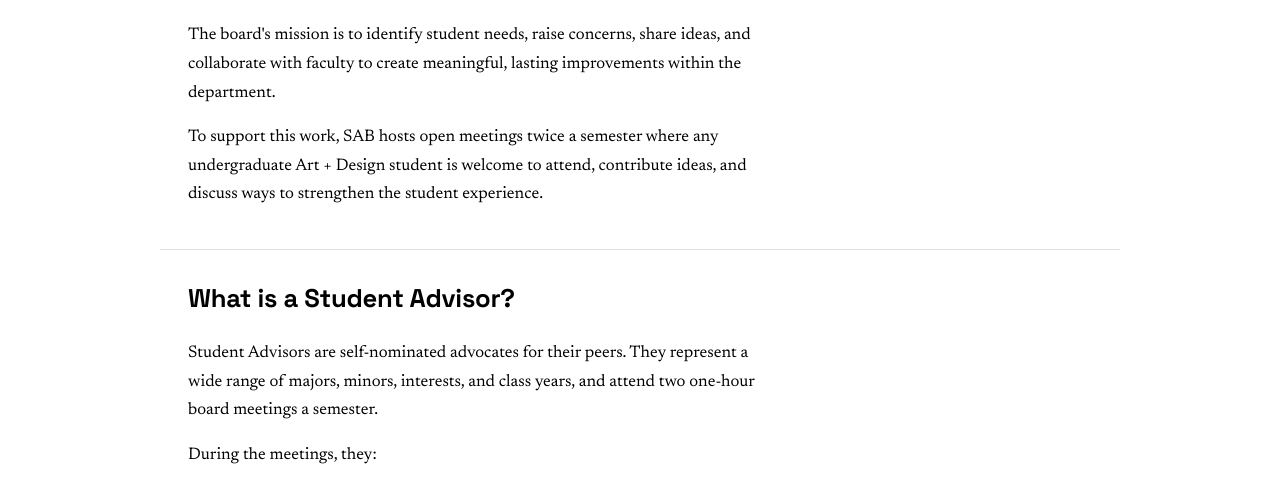
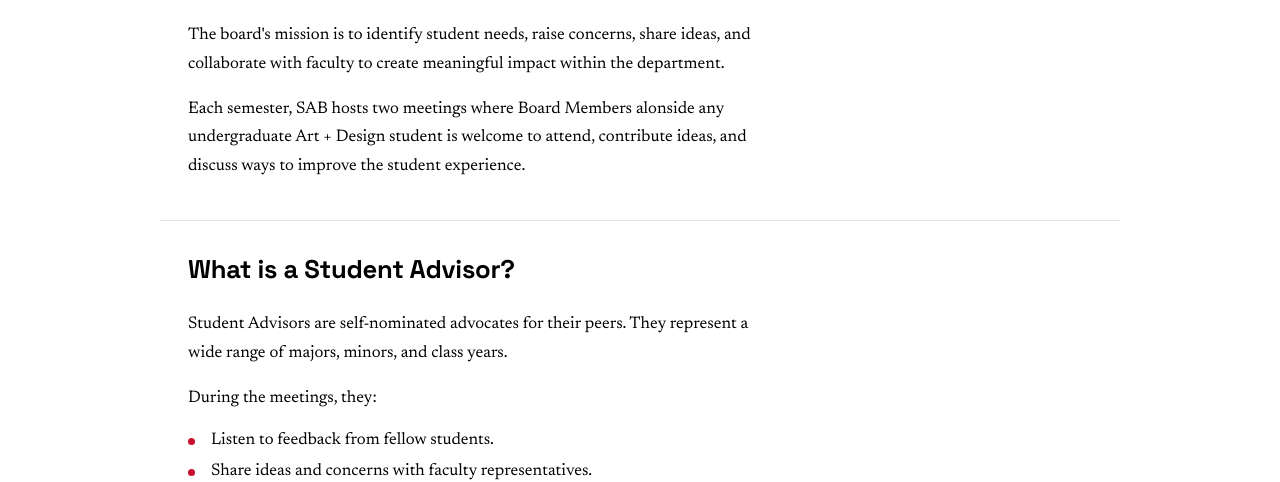
Before and after one commit to sofiehodara/SAB, a plain HTML site: page index.html in a window 1280 px wide. Shown: the part 324-806 px from the top of the page. Drawn offline with nearby package versions, Linux system fonts and the light colour scheme.

Commit message:
Revise SAB mission and meeting information
Updated mission statement and meeting details for SAB.

```diff
--- a/index.html
+++ b/index.html
@@ -35,15 +35,15 @@
     <div class="col">
       <h1>The <em>Student Advisory Board</em></h1>
       <p class="lede">A group of student representatives working alongside faculty to improve the undergraduate experience in Art + Design.</p>
-      <p>The board's mission is to identify student needs, raise concerns, share ideas, and collaborate with faculty to create meaningful, lasting improvements within the department.</p>
-      <p>To support this work, SAB hosts open meetings twice a semester where any undergraduate Art + Design student is welcome to attend, contribute ideas, and discuss ways to strengthen the student experience.</p>
+      <p>The board's mission is to identify student needs, raise concerns, share ideas, and collaborate with faculty to create meaningful impact within the department.</p>
+      <p>Each semester, SAB hosts two meetings where Board Members alonside any undergraduate Art + Design student is welcome to attend, contribute ideas, and discuss ways to improve the student experience.</p>
     </div>
   </section>
 
   <section class="wrap">
     <div class="col">
       <h2>What is a Student Advisor?</h2>
-      <p>Student Advisors are self-nominated advocates for their peers. They represent a wide range of majors, minors, interests, and class years, and attend two one-hour board meetings a semester.</p>
+      <p>Student Advisors are self-nominated advocates for their peers. They represent a wide range of majors, minors, and class years.</p>
       <p>During the meetings, they:</p>
       <ul class="plain-list">
         <li><span class="list-dot"></span> Listen to feedback from fellow students.</li>
```
